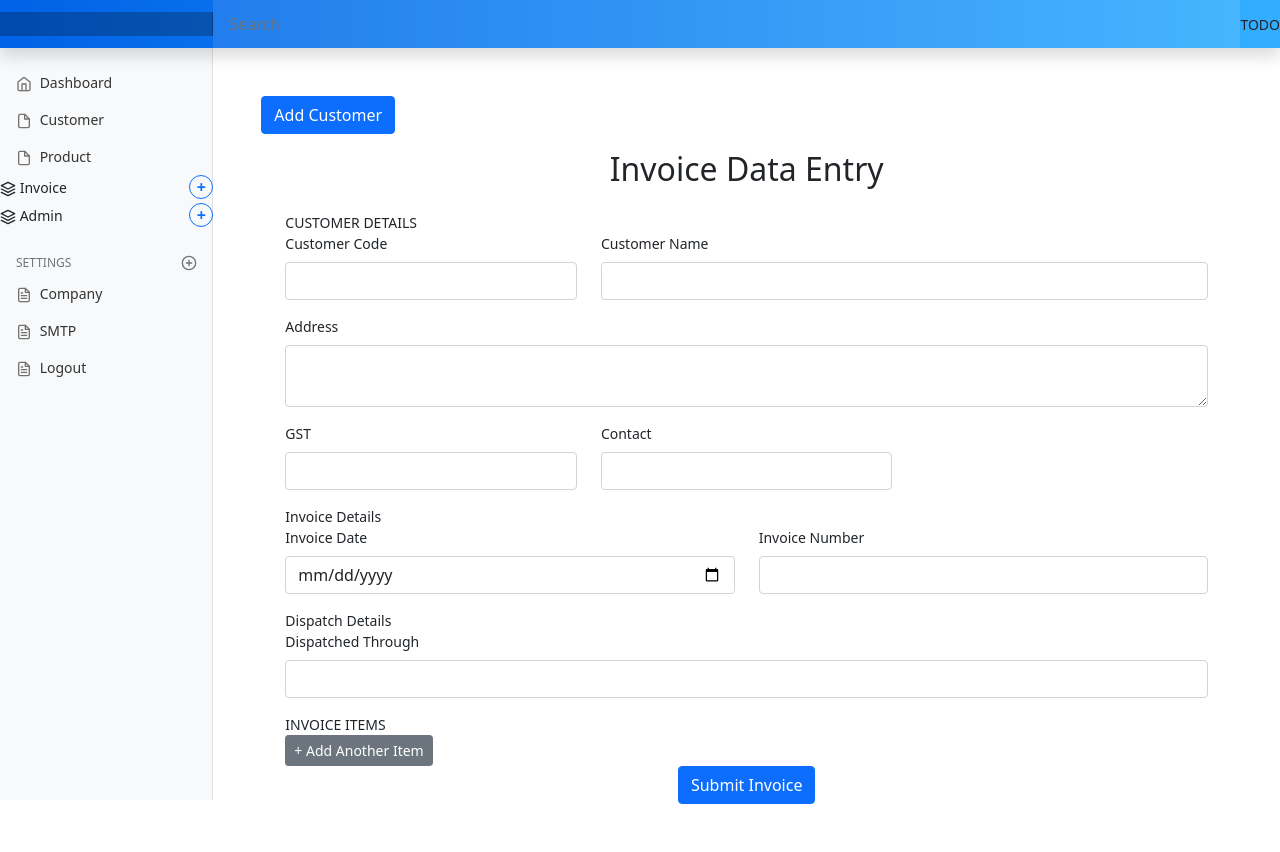
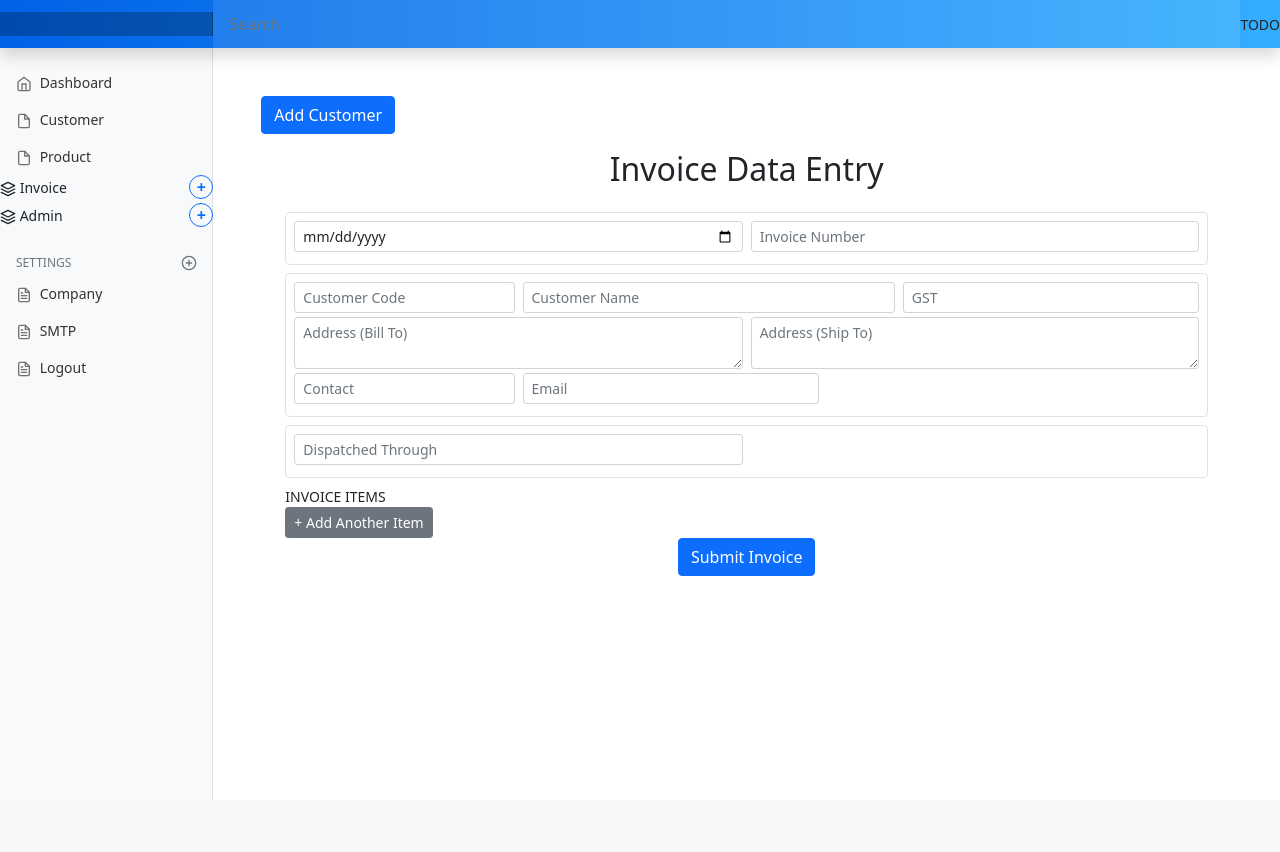
Before and after one commit to hencilpeter/projects, a Django app: page /invoice/invoice_entry in a window 1280 px wide. After the commit the page ends 800 px from the top, so only its background shows below. Run offline with Django 5.2, Linux system fonts and the light colour scheme; some libraries are stand-ins or nearby versions.

Commit message:
additional changes

```diff
--- a/PythonProjects/marania_invoice_venv/marania_invoice_proj/templates/marania_invoice_app/invoice_entry.html
+++ b/PythonProjects/marania_invoice_venv/marania_invoice_proj/templates/marania_invoice_app/invoice_entry.html
@@ -19,65 +19,70 @@
     <form method="POST" action="{% url 'invoice_entry' %}">
         {% csrf_token %}
 
-        <!-- Customer Group -->
-        <div class="group-box">
-            <div class="group-title">CUSTOMER DETAILS</div>
-            <div class="row mb-3">
-                <div class="col-md-4">
-                    <label class="form-label">Customer Code</label>
-                    <input type="text" name="customer_code" class="form-control" required>
+<!-- Invoice Group -->
+<div class="group-box p-2 border rounded mb-2">
+    <div class="row g-2 mb-1">
+        <div class="col-md-6">
+            <input type="date" name="invoice_date" class="form-control form-control-sm" placeholder="Invoice Date" required>
         </div>
-                <div class="col-md-8">
-                    <label class="form-label">Customer Name</label>
-                    <input type="text" name="customer_name" class="form-control" required>
-                </div>
-            </div>
-
-            <div class="mb-3">
-                <label class="form-label">Address</label>
-                <textarea name="customer_address" class="form-control" rows="2"></textarea>
-            </div>
-
-            <div class="row mb-3">
-                <div class="col-md-4">
-                    <label class="form-label">GST</label>
-                    <input type="text" name="customer_gst" class="form-control">
-                </div>
-                <div class="col-md-4">
-                    <label class="form-label">Contact</label>
-                    <input type="text" name="customer_contact" class="form-control">
+        <div class="col-md-6">
+            <input type="text" name="invoice_number" class="form-control form-control-sm" placeholder="Invoice Number" required>
         </div>
     </div>
 </div>
 
-        <!-- Invoice Group -->
-        <div class="group-box">
-            <div class="group-title">Invoice Details</div>
-            <div class="row mb-3">
+
+ <!-- Customer Group -->
+<div class="group-box p-2 border rounded mb-2">
+
+    <!-- First Row: Code, Name, GST -->
+    <div class="row g-2 mb-1">
+        <div class="col-md-3">
+            <input type="text" name="customer_code" class="form-control form-control-sm" placeholder="Customer Code" required>
+        </div>
+        <div class="col-md-5">
+            <input type="text" name="customer_name" class="form-control form-control-sm" placeholder="Customer Name" required>
+        </div>
+        <div class="col-md-4">
+            <input type="text" name="customer_gst" class="form-control form-control-sm" placeholder="GST">
+        </div>
+    </div>
+
+    <!-- Second Row: Address (Bill To & Ship To) -->
+    <div class="row g-2 mb-1">
         <div class="col-md-6">
-                    <label class="form-label">Invoice Date</label>
-                    <input type="date" name="invoice_date" class="form-control" required>
+            <textarea name="customer_address_bill_to" class="form-control form-control-sm" rows="2" placeholder="Address (Bill To)"></textarea>
         </div>
         <div class="col-md-6">
-                    <label class="form-label">Invoice Number</label>
-                    <input type="text" name="invoice_number" class="form-control" required>
+            <textarea name="customer_address_ship_to" class="form-control form-control-sm" rows="2" placeholder="Address (Ship To)"></textarea>
+        </div>
+    </div>
+
+    <!-- Third Row: Contact & Email -->
+    <div class="row g-2 mb-1">
+        <div class="col-md-3">
+            <input type="text" name="customer_contact" class="form-control form-control-sm" placeholder="Contact">
+        </div>
+        <div class="col-md-4">
+            <input type="text" name="customer_email" class="form-control form-control-sm" placeholder="Email">
         </div>
     </div>
 </div>
 
+
 <!-- Dispatch Field -->
-        <div class="group-box">
-            <div class="group-title">Dispatch Details</div>
-            <div class="mb-3">
-                <label class="form-label">Dispatched Through</label>
-                <input type="text" name="dispatched_through" class="form-control">
+<div class="group-box p-2 border rounded mb-2">
+    <div class="row g-2 mb-1">
+        <div class="col-md-6">
+            <input type="text" name="dispatched_through" class="form-control form-control-sm" placeholder="Dispatched Through">
         </div>
     </div>
+</div>
+
 
   <!-- Invoice Items Group -->
         <div class="group-box">
             <div class="group-title">INVOICE ITEMS</div>
-
             <div id="item-container">
 
             </div>
@@ -94,7 +99,54 @@
 
 <!-- JS to Add More Item Rows -->
 <script>
+ //TEMP CODE - START
+ // Initialize empty dictionary to store customers
+let customers = {};
+const customerDetails = {
+        name: "KK Fishnets",
+        gst: "GSTKK1234",
+        address: {
+            billTo: "Manavalakurichi, KK District",
+            shipTo: "Manavalakurichi, KK District"
+        },
+        contact: "90909090875",
+        email: "kkf@gmail.com"
+    };
+
+// Store in dictionary using customer code as key
+customers["KKF"] = customerDetails;
+ //TEMP CODE - END
+
+
   let rowIndex = -1;  // Tracks current row index
+
+
+// Select the input
+const customerCodeInput = document.querySelector('input[name="customer_code"]');
+
+// Add lost focus (blur) event handler
+customerCodeInput.addEventListener('blur', function() {
+    const value = this.value; // current input value
+    console.log("Customer Code lost focus. Value:", value);
+
+    // Example: validate the code or perform any action
+    if(value === "") {
+        alert("Customer code cannot be empty!");
+    } else {
+        // You can also lookup a dictionary here to auto-fill other fields
+        console.log("Proceed with customer code:", value);
+        if (value == "KKF"){
+           document.querySelector('input[name="customer_name"]').value = customers["KKF"] .name;
+           document.querySelector('input[name="customer_gst"]').value = customers["KKF"] .gst;
+           document.querySelector('textarea[name="customer_address_bill_to"]').value = customers["KKF"].address.billTo;
+           document.querySelector('textarea[name="customer_address_ship_to"]').value = customers["KKF"].address.shipTo;
+           document.querySelector('input[name="customer_contact"]').value = customers["KKF"].contact;
+           document.querySelector('input[name="customer_email"]').value = customers["KKF"].email;
+        }
+    }
+});
+
+
     document.getElementById('add-item').addEventListener('click', function() {
         const container = document.getElementById('item-container');
         const row = document.createElement('div');
```
Lines whose indentation alone changed are shown as unchanged.
